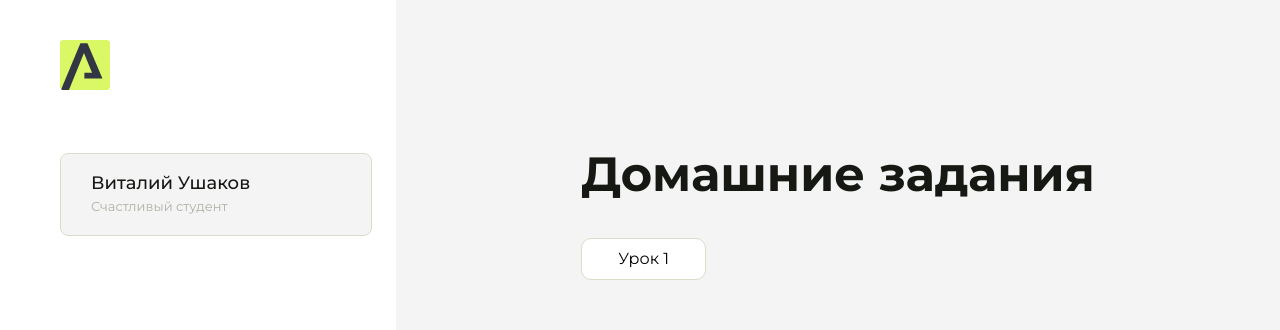
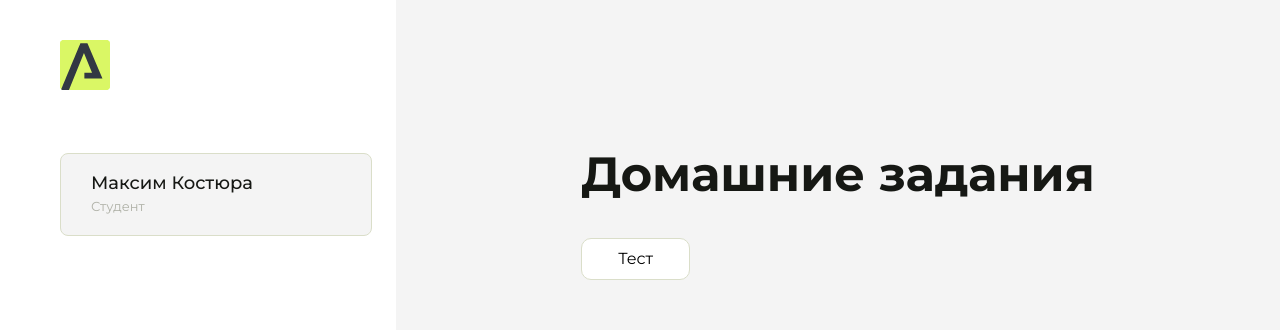
Before and after one commit to MaksimMaywe/homework, a plain HTML site: page index.html in a window 1280 px wide. Shown: the top 330 px of the page. Drawn offline with Linux system fonts and the light colour scheme.

Commit message:
Update index.html

```diff
--- a/index.html
+++ b/index.html
@@ -43,8 +43,8 @@
                 </svg>
             </div>
             <div class="sidebar__user">
-                <div class="sidebar__name">Виталий Ушаков</div>
-                <div class="sidebar__text">Счастливый студент</div>
+                <div class="sidebar__name">Максим Костюра</div>
+                <div class="sidebar__text">Студент</div>
             </div>
             <div class="sidebar__tabs">
                 <div class="sidebar__item">
@@ -93,7 +93,7 @@
                 <div class="content__title">Домашние задания</div>
                 <ul class="content__list">
                     <li class="content__list-item">
-                        <a href="lesson1/index.html">Урок 1</a>
+                        <a href="hello-word/index.html">Тест</a>
                     </li>
                 </ul>
             </div>
```
